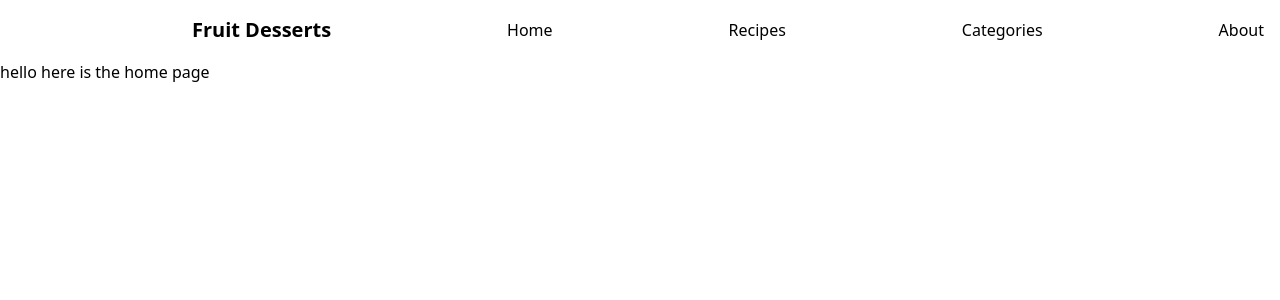
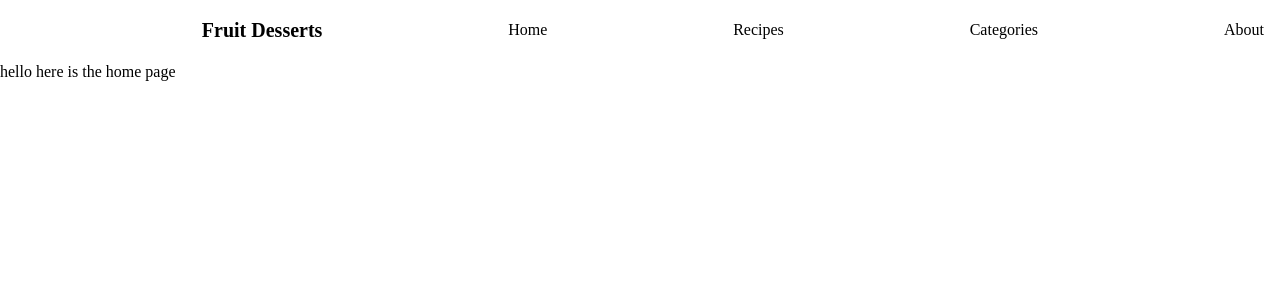
Before and after one commit to LimberHope/fruit-deesserts, a Next.js app: page / in a window 1280 px wide. Shown: the top 300 px of the page. Built offline with nearby package versions, Linux system fonts and the light colour scheme.

Commit message:
update font family

```diff
--- a/app/globals.css
+++ b/app/globals.css
@@ -1 +1,11 @@
 @import "tailwindcss";
+
+@theme {
+  --font-sans: cursive;
+}
+
+@layer base {
+  html {
+    @apply font-sans;
+  }
+}
--- a/app/layout.tsx
+++ b/app/layout.tsx
@@ -1,16 +1,5 @@
 import type { Metadata } from "next";
-import { Geist, Geist_Mono } from "next/font/google";
 import "./globals.css";
-
-const geistSans = Geist({
-  variable: "--font-geist-sans",
-  subsets: ["latin"],
-});
-
-const geistMono = Geist_Mono({
-  variable: "--font-geist-mono",
-  subsets: ["latin"],
-});
 
 export const metadata: Metadata = {
   title: "Create Next App",
@@ -25,7 +14,7 @@ export default function RootLayout({
   return (
     <html
       lang="en"
-      className={`${geistSans.variable} ${geistMono.variable} h-full antialiased`}
+      className="h-full antialiased"
     >
       <body className="min-h-full flex flex-col">{children}</body>
     </html>
```
